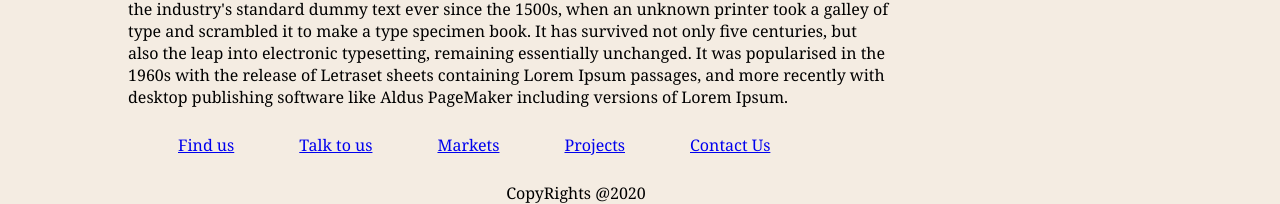
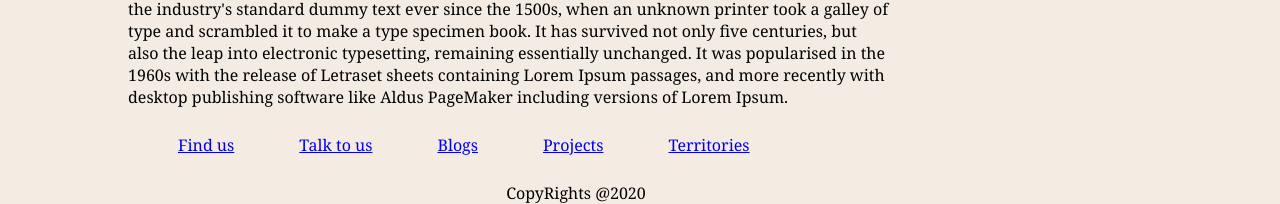
Before and after one commit to Elizabeth-Lisa/Assignment-2, a plain HTML site: page index.html in a window 1280 px wide. Shown: the part 711-915 px from the top of the page. Drawn offline with Linux system fonts and the light colour scheme.

Commit message:
Update index.html

```diff
--- a/index.html
+++ b/index.html
@@ -61,9 +61,9 @@
           <ul>
             <li><a href="#">Find us</a></li>
             <li><a href="#">Talk to us</a></li>
-            <li><a href="#">Markets</a></li>
+            <li><a href="#">Blogs</a></li>
             <li><a href="#">Projects</a></li>
-            <li><a href="#">Contact Us</a></li>
+            <li><a href="#">Territories</a></li>
           </ul>
       </nav>
                             CopyRights @2020
```
